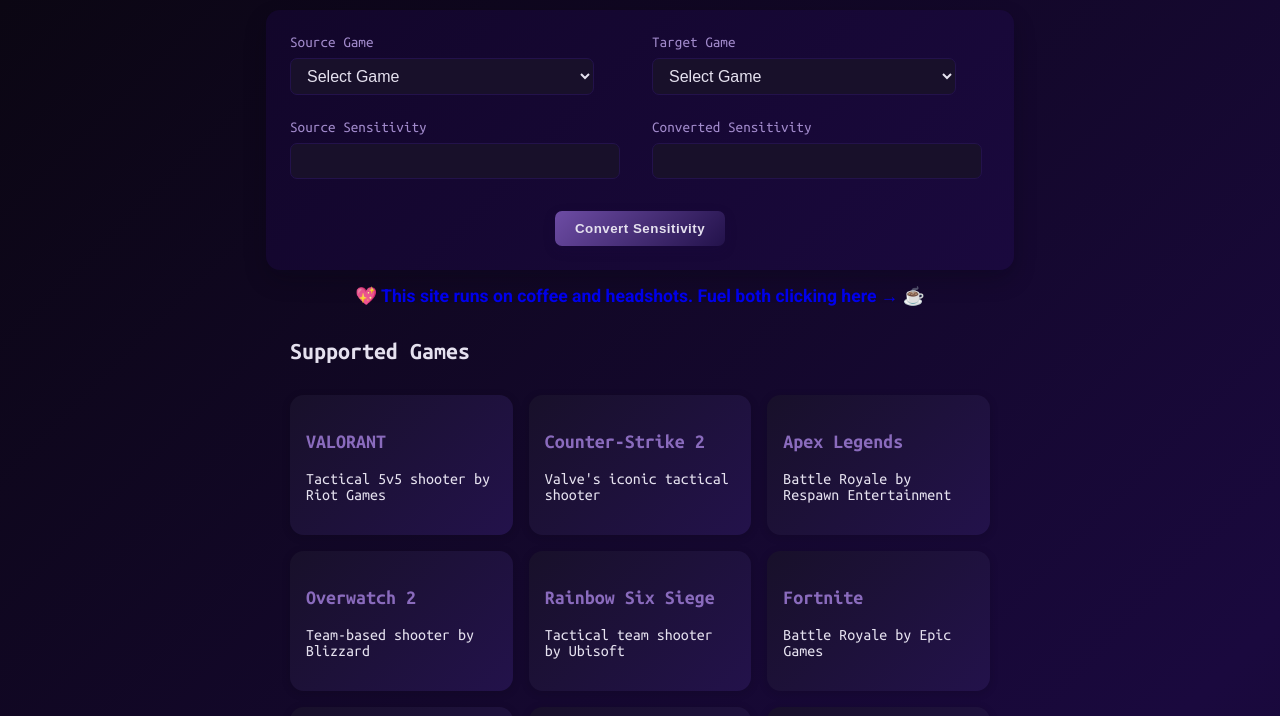
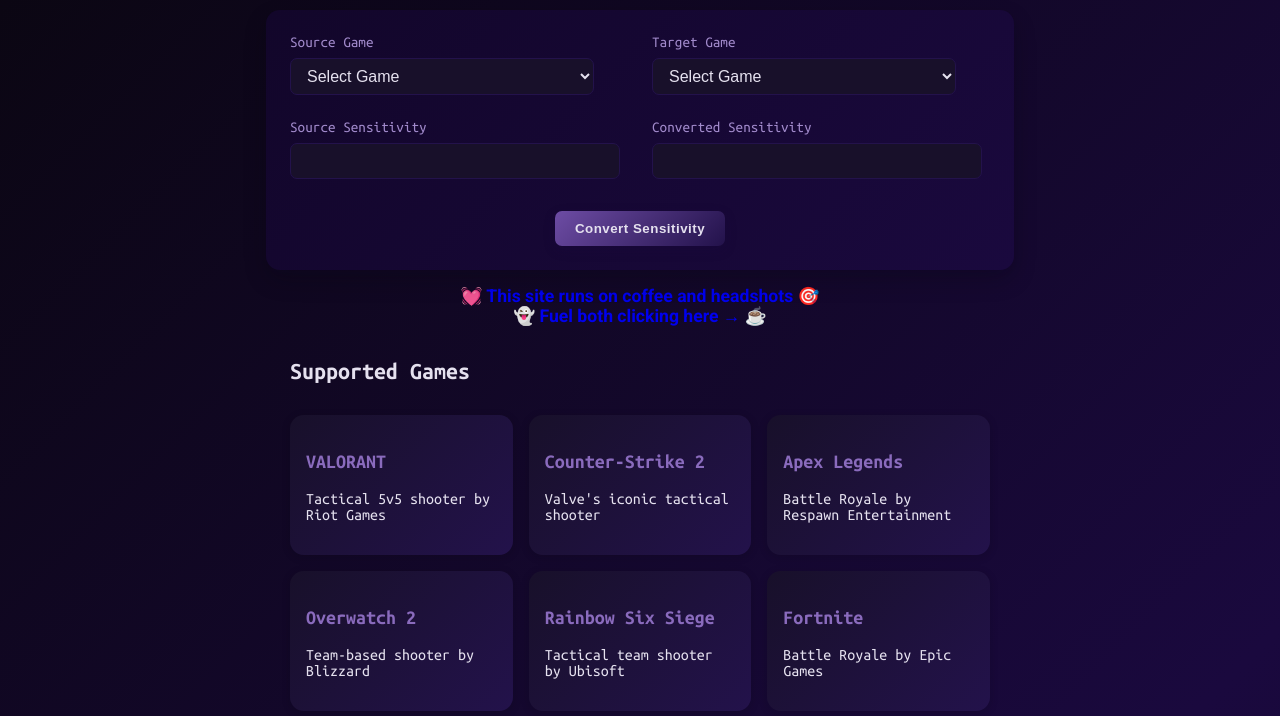
Before and after one commit to RevanYor/sensconverter, a website: page public/index.html in a window 1280 px wide. Shown: the part 122-838 px from the top of the page. Drawn offline with Linux system fonts and the light colour scheme; a web font is replaced by a local one.

Commit message:
Updated Donation Message

```diff
--- a/public/index.html
+++ b/public/index.html
@@ -88,7 +88,7 @@
         </section>
         <div style="text-align: center; margin-top: 1rem;">
             <a href="https://coff.ee/revanyor" target="_blank" rel="noopener" style="text-decoration: none; font-weight: bold; font-family: 'Roboto', sans-serif; font-size: 1.1rem;">
-                💖 This site runs on coffee and headshots. Fuel both clicking here → ☕
+                💓 This site runs on coffee and headshots 🎯 <br>👻 Fuel both clicking here → ☕
             </a>
           </div>
         <!-- Game List -->
```
